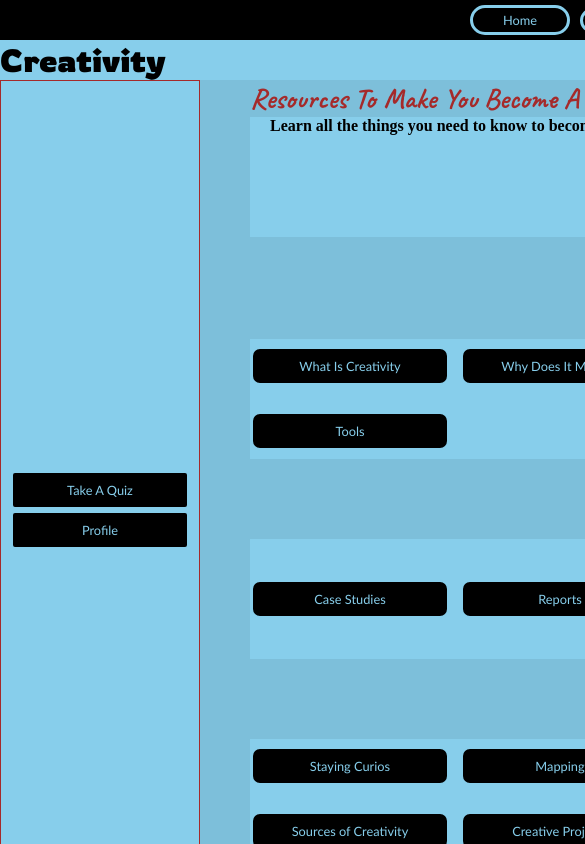
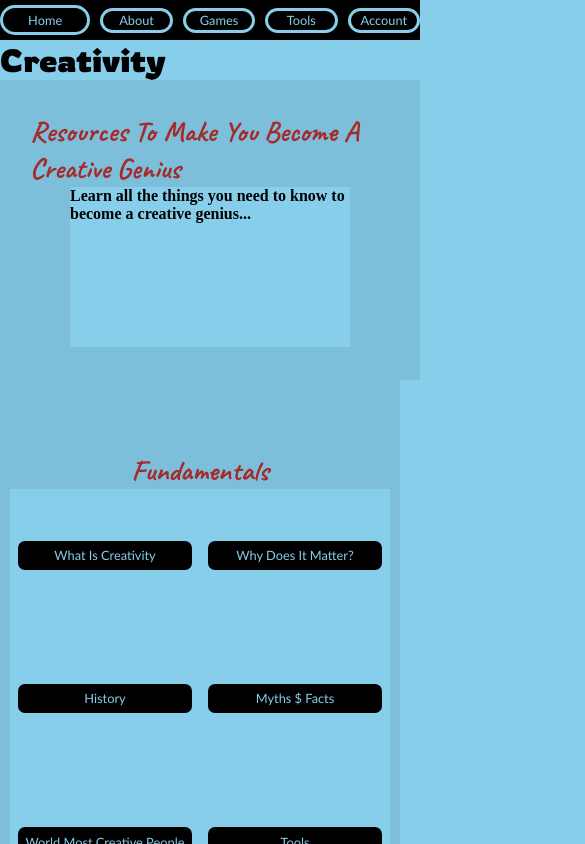
Before and after one commit to Iamhadeh/BetterMeApp-V1, a React (Vite) app: page /creativity in a window 390 px wide. Shown: the top 844 px of the page, 585 px wide, since content can reach past the window. Built offline with nearby package versions, Linux system fonts and the light colour scheme.

Commit message:
In Progress

```diff
--- a/src/index.css
+++ b/src/index.css
@@ -457,8 +457,8 @@ input {
   gap: 50px;
 }
 
-.divInsideAbout {
-  background-color: rgba(49, 92, 109, 0.3);
+.divInsideAbout, .divInsideAbout1 {
+  background-color: rgba(62, 155, 192, 0.3);
   height: 600px;
   width: 600px;
   display: flex;
@@ -497,5 +497,408 @@ input {
   flex-direction: column;
   align-items: center;
   justify-content: center;
+}
+
+
+/* Media queries  */
+
+
+@media screen and (max-width: 420px) {
+
+body {
+  width: 420px;
+}
+
+
+h2 {
+  font-size: 1.6rem;
+}
+
+.welcomeH3 {
+  font-family: "Caveat", system-ui;
+  height: 20px;
+}
+
+
+
+main {
+  margin: 0px;
+  padding: 0px;
+  margin-top: 0px;
+}
+
+menu {
+  display: flex;
+  width: 420px;
+  height: 40px;
+  justify-content: center;
+  gap: 10px;
+  background-color: black;
+  align-items: center;
+  margin: 0px;
+  padding: 0px;
+}
+
+
+
+.menuBtn {
+  color: skyblue;
+  border: 3px solid skyblue;
+  font-family: 'Trebuchet MS', 'Lucida Sans Unicode', 'Lucida Grande', 'Lucida Sans', Arial, sans-serif;
+  width: 80px;
+  height: 25px;
+  background-color: black;
+  border-radius: 25px;
+}
+
+
+.mainBox {
+  display: flex;
+  flex-direction: column;
+  justify-content: center;
+  align-items: center;
+  gap: 10px;
+  width: 420px;
+  height: 240px;
+}
+
+.mainBox > button {
+  height: 40px;
+  width: 150px;
+}
+
+.mainBox > button:hover {
+  background-color: brown;
+}
+
+header {
+  flex-direction: column;
+  width: 420px;
+  height: 700px;
+  gap: 10px;
+}
+
+.headerBox1, .headerBox2 {
+  display: flex;
+  padding: 0px;
+  margin: 0px;
+  gap: 10px;
+  flex-direction: column;
+  height: 300px;
+  width: 300px;
+}
+
+
+.headerBox2 > img {
+  height: 280px;
+  width: 280px;
+}
+
+footer {
+  width: 420px;
+  height: 55px;
+}
+
+footer > h3 {
+  font-size: 1.0rem;
+}
+
+.socialIcon {
+  height: 12px;
+  position: relative;
+}
+
+.footerIcons {
+  width: 200px;
+}
+
+
+button {
+  color: skyblue;
+}
+
+button:hover {
+  cursor: pointer;
+}
+
+
+
+/* styling for creativepage */
+
+.mainDiv {
+  height: 2200px;
+  width: 420px;
+  display: flex;
+  flex-direction: column;
+}
+
+
+
+.titleBox {
+  background-color: skyblue;
+  height: 40px;
+  width: 420px;
+}
+
+.resources {
+  height: 300px;
+  width: 420px;
+  display: flex;
+  flex-direction: column;
+  justify-content: center;
+  align-items: center;
+  padding-left: 0px;
+}
+
+
+.resources h3 {
+  width: 360px;
+}
+
+.resCon {
+  height: 160px;
+  width: 280px;
+  display: flex;
+  gap: 10px;
+  padding-left: 0px;
+}
+
+.sideBar {
+  display: none;
+}
+
+.BtnSideBar {
+  width: 180px;
+  border-radius: 12px;
+  height: 40px;
+  border-radius: 5px;
+}
+
+.BtnSideBar:hover {
+  font-weight: bolder;
+  cursor: pointer;
+}
+
+
+p {
+  font-weight: bolder;
+}
+
+.resCon:hover{
+  border-top: 1px solid brown;
+  border-bottom: 1px solid brown;
+}
+
+
+.divBox1, .divBox3 {
+  display: flex;
+  flex-wrap: wrap;
+  height: 600px;
+  width: 400px;
+  justify-content: center;
+  align-items: center;
+  background-color: rgb(14 13 13 / 0.08);
+}
+
+.divBox2 {
+  display: flex;
+  flex-wrap: wrap;
+  height: 600px;
+  width: 400px;
+  align-items: center;
+  gap: 0px;
+}
+
+.textFont {
+  text-align: start;
+  height: 100%;
+}
+
+
+
+
+.container {
+  height: 420px;
+  width: 380px;
+  display: flex;
+  flex-wrap: wrap;
+  gap: 10px;
+  align-items: center;
+  justify-content: center;
+}
+
+.h3Font {
+  font-size: 1.8rem;
+  font-weight: bolder;
+  color: brown;
+}
+
+
+
+.BtnLearn {
+  width: 180px;
+  border-radius: 10px;
+  height: 35px;
+  font-size: 0.8rem;
+}
+
+.BtnLearn:hover {
+  width: 160px;
+  font-weight: 100;
+  height: 35px;
+  font-size: 0.77rem;
+  border-radius: 8px;
+  background-color: brown;
+  border: 2px solid black;
+  cursor: pointer;
+}
+
+.popUp {
+  display: none;
+}
+
+.starSign {
+  position: absolute;
+  top: 0px;
+  left: 955px;
+  display: none;
+}
+
+
+
+
+
+/* Start Learning page  */
+
+
+.mainSLP {
+  width: 420px;
+  height: 1200px;
+  display: flex;
+  flex-direction: column;
+  justify-content: center;
+  align-items: center;
+}
+
+.searchdiv {
+  width: 400px;
+  height: fit-content;
+  display: flex;
+  justify-content: center;
+}
+
+input {
+  border-radius: 10px;
+}
+
+.pickLesson {
+  width: 400px;
+  background-color: rgb(128 188 212/ 0.7);
+  display: flex;
+  gap: 20px;
+  flex-wrap: wrap;
+  align-items: flex-start;
+  justify-content: baseline;
+  height: fit-content;
+  padding-bottom: 20px;
+  margin-top: 20px;
+  border-top: 1px solid brown;
+}
+
+.skills {
+  height: 30px;
+  width: 160px;
+  background-color: black;
+  color: skyblue;
+  border-radius: 5px;
+  display: flex;
+  align-items: center;
+  justify-content: center;
+  margin-top: 20px;
+  margin-left: 20px;
+}
+
+
+.skills:hover {
+  height: 30px;
+  width: 160px;
+  background-color: brown;
+  color: skyblue;
+  border-radius: 8px;
+  display: flex;
+  align-items: center;
+  justify-content: center;
+  margin-top: 20px;
+  margin-left: 20px;
+}
+
+
+
+/* Aboutpage css  */
+
+
+.containerAbout {
+  width: 420px;
+  height: fit-content;
+  padding-top: 50px;
+  padding-bottom: 50px;
+  display: flex;
+  flex-direction: column;
+  height: fit-content;
+  justify-content: center;
+  align-items: center;
+  gap: 50px;
+}
+
+.divInsideAbout1 {
+  background-color: rgba(62, 155, 192, 0.3);
+  height: 800px;
+  width: 400px;
+  display: flex;
+  flex-direction: column;
+  justify-content: center;
+  align-items: center;
+  padding-left: 20px;
+  padding-right: 20px;
+  gap: 20px;
+  border-top: 1px solid brown;
+  border-bottom: 1px solid brown;
 
 }
+
+.divInsideAbout {
+  background-color: rgba(62, 155, 192, 0.3);
+  height: 450px;
+  width: 400px;
+  display: flex;
+  flex-direction: column;
+  justify-content: center;
+  align-items: center;
+  padding-left: 20px;
+  padding-right: 20px;
+  gap: 20px;
+  border-top: 1px solid brown;
+  border-bottom: 1px solid brown;
+}
+
+
+.imgAbout {
+  height: 240px;
+  width: 240px;
+}
+
+
+/* Inprogress page css */
+
+.mainDivInprogressPage {
+  height: fit-content;
+  padding-top: 200px;
+  padding-bottom: 200px;
+  width: 420px;
+  display: flex;
+  flex-direction: column;
+  align-items: center;
+  justify-content: center;
+}
+
+}
--- a/src/routes/AboutUsPage.jsx
+++ b/src/routes/AboutUsPage.jsx
@@ -1,17 +1,15 @@
 
 import Footer from "../components/footer";
-import { Link } from "react-router-dom";
+import Menu from "../components/menu";
 
 
 
 function About () {
     return (
         <>
-        <div className="topBlack">
-            <button className="home"><Link to={'/'}>Home</Link></button>
-        </div>
+        <Menu/>
         <div className="containerAbout">
-        <div className="divInsideAbout">
+        <div className="divInsideAbout1">
             <h2>What is Better Me App?</h2>
             <img className="imgAbout" src="https://images.unsplash.com/photo-1607749111659-e1c8e05f5f24?" alt="" />
             <p>Welcome to BetterMeApp --your one-stop hub for mastering essential soft skills.</p>
--- a/src/routes/creativityPage.jsx
+++ b/src/routes/creativityPage.jsx
@@ -37,7 +37,7 @@ function Creativity () {
                     <button className="BtnLearn">Why Does It Matter?</button>
                     <button className="BtnLearn">History</button>
                     <button className="BtnLearn">Myths $ Facts</button>
-                    <button className="BtnLearn">The Word Most Creative People</button>
+                    <button className="BtnLearn">World Most Creative People</button>
                     <button className="BtnLearn">Tools </button>
                 </div>
             </div>
@@ -45,9 +45,10 @@ function Creativity () {
             <h3 className="h3Font" >Research And Case Studies</h3>
                 <div className="container">
                     <button className="BtnLearn">Case Studies</button>
-                    <button className="BtnLearn">Reports</button>
+                    <button className="BtnLearn">Reports/Research</button>
                     <button className="BtnLearn">Experiments</button>
                     <button className="BtnLearn">The Brain and Creativity</button>
+                    <button className="BtnLearn">Warnings</button>
                 </div>
             </div>
             <div className="divBox3">
--- a/src/routes/inProgressPage.jsx
+++ b/src/routes/inProgressPage.jsx
@@ -9,7 +9,6 @@ function Inprogress() {
             <h3>Please check back later</h3>
         </div>
         </>
-
     )
 }
 
```
